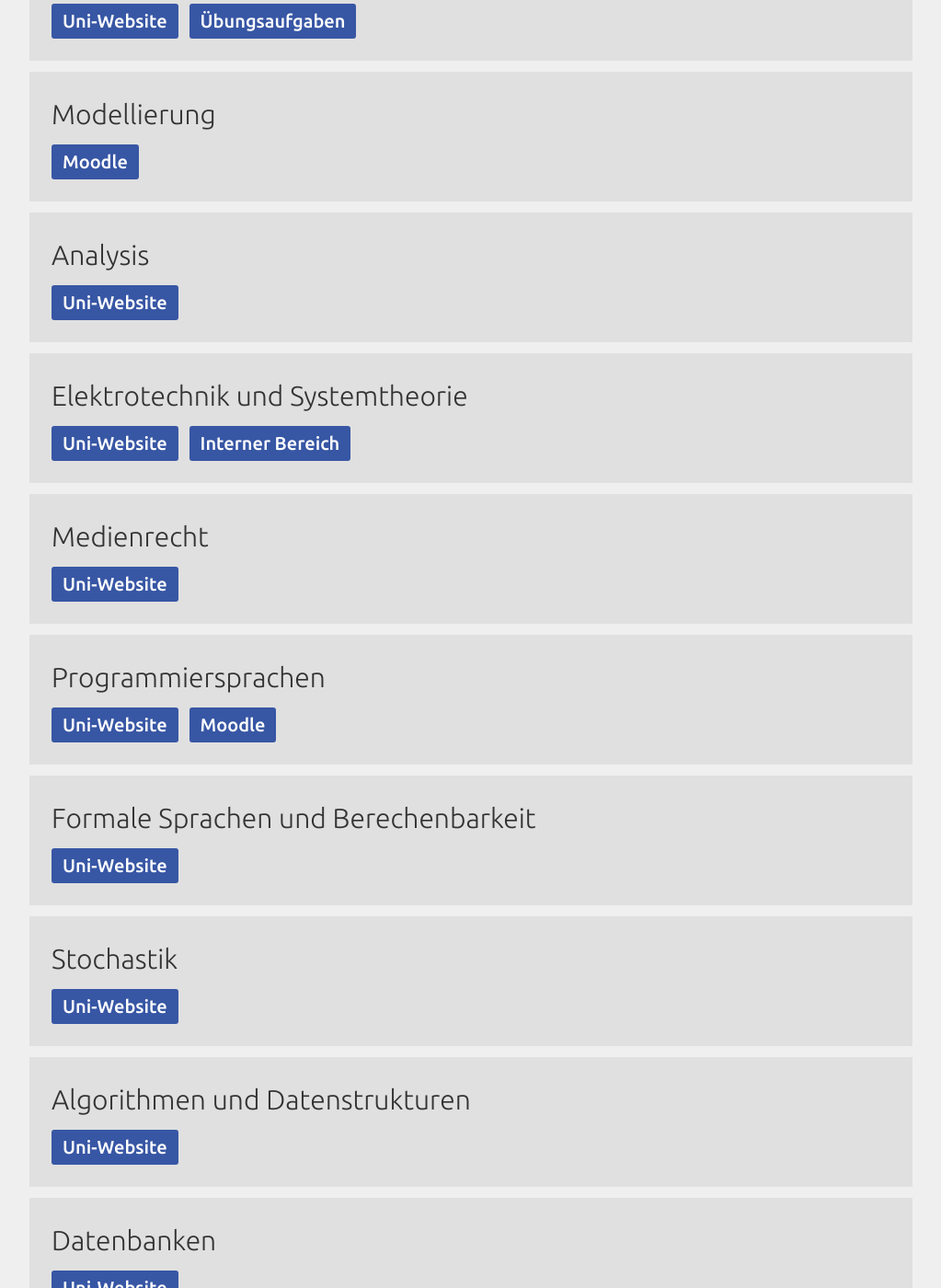
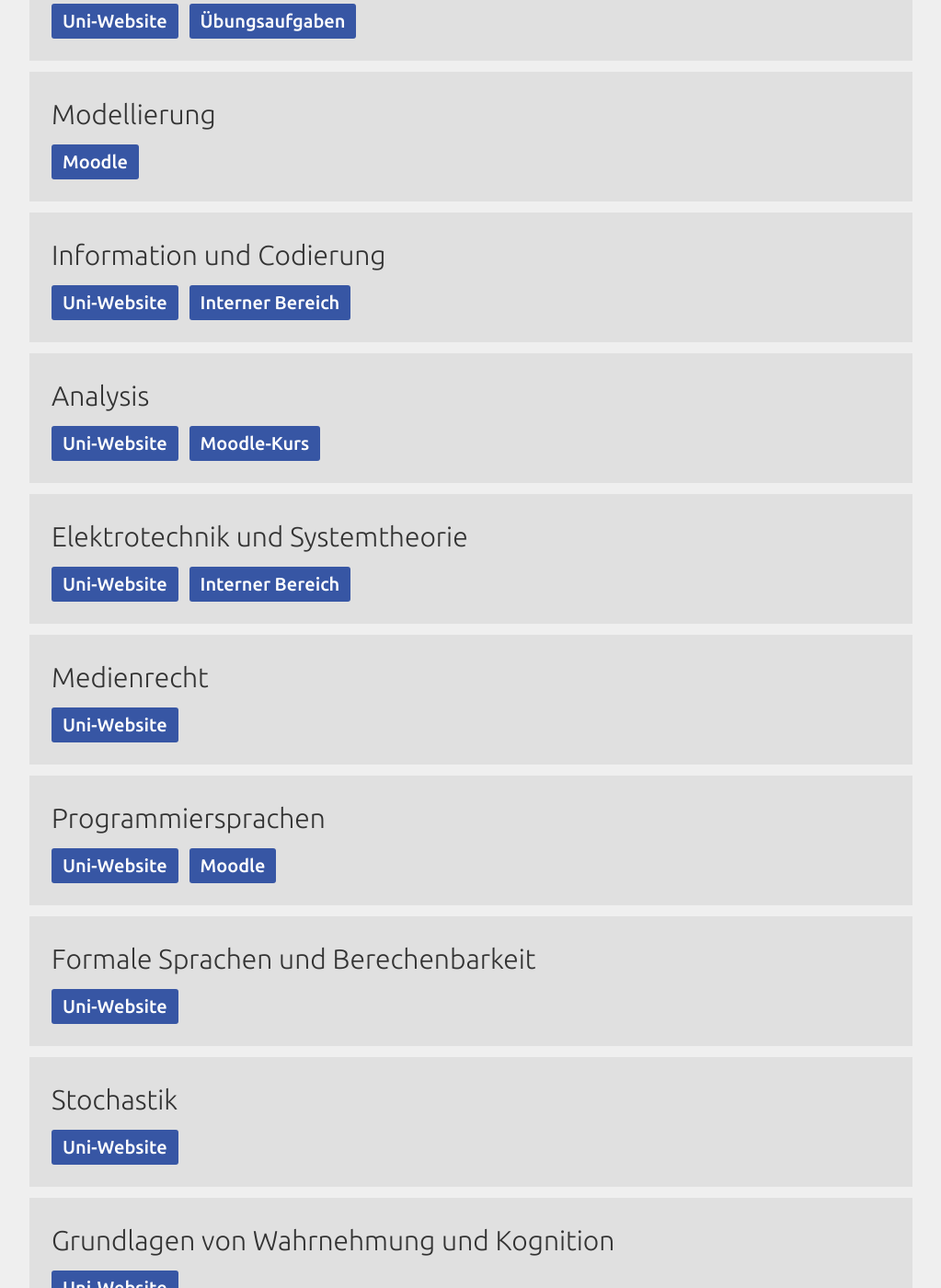
Before and after one commit to kleinfreund/hyperlink.cool, a Jekyll site: the page built from index.html, in a window 1280 px wide and 1400 px high, scrolled down 1066 px. Shown: the whole window at 92% size, without its empty margins (128-1151 px from the left). Built offline with Jekyll 4.4.1, drawn with Linux system fonts in a browser that asks for light colours; part of the change alters nothing that is shown; some of the changed text lies outside the part shown.

```diff
--- a/_data/records.json
+++ b/_data/records.json
@@ -84,6 +84,25 @@
             }
         ]
     },
+    "ic": {
+        "key": "ic",
+        "title": "Information und Codierung",
+        "abbr": "IC",
+        "keywords": ["1. Semester", "IuC"],
+        "persons": ["Günther Schatter", "Lars Meyer"],
+        "links": [
+            {
+                "title": "Uni-Website",
+                "key": "ic",
+                "url": "http://www.uni-weimar.de/de/medien/professuren/vernetzte-medien/personen/pd-dr-guenther-schatter/information-und-codierung/"
+            },
+            {
+                "title": "Interner Bereich",
+                "key": "ici",
+                "url": "http://www.uni-weimar.de/medien/schatter/doc/material/ic/ic-index.html"
+            }
+        ]
+    },
     "analysis": {
         "key": "analysis",
         "title": "Analysis",
@@ -93,8 +112,13 @@
         "links": [
             {
                 "title": "Uni-Website",
-                "key": "Analysis",
+                "key": "analysis",
                 "url": "https://www.uni-weimar.de/de/bauingenieurwesen/professuren/angewandte-mathematik/lehre/lehrmaterialien/analysis-medieninformatik/"
+            },
+            {
+                "title": "Moodle-Kurs",
+                "key": "analysism",
+                "url": "https://moodle.uni-weimar.de/course/view.php?id=2067"
             }
         ]
     },
@@ -136,17 +160,17 @@
         "title": "Programmiersprachen",
         "abbr": "Prog",
         "keywords": ["2. Semester", "Programming Languages"],
-        "persons": ["Bernd Bröhlich", "Andreas Bernstein", "André Schollmeyer"],
+        "persons": ["Bernd Bröhlich", "Andreas-Christoph Bernstein", "André Schollmeyer"],
         "links": [
             {
                 "title": "Uni-Website",
                 "key": "prog",
-                "url": "http://www.uni-weimar.de/de/medien/professuren/vr/teaching/ss-2016/vorlesung-programmiersprachen/"
+                "url": "https://www.uni-weimar.de/de/medien/professuren/vr/teaching/ss-2017/vorlesung-programmiersprachen/"
             },
             {
                 "title": "Moodle",
                 "key": "progm",
-                "url": "https://moodle.uni-weimar.de/course/view.php?id=745"
+                "url": "https://moodle.uni-weimar.de/course/view.php?id=2028"
             }
         ]
     },
@@ -175,6 +199,20 @@
                 "title": "Uni-Website",
                 "key": "st",
                 "url": "http://www.uni-weimar.de/de/bauingenieurwesen/professuren/angewandte-mathematik/lehre/lehrmaterialien/stochastik-medieninformatik/"
+            }
+        ]
+    },
+    "wakog": {
+        "key": "wakog",
+        "title": "Grundlagen von Wahrnehmung und Kognition",
+        "abbr": "WaKog",
+        "keywords": ["2. Semester"],
+        "persons": ["Michael Minge", "Vanessa Jan", "Jakob Herpel"],
+        "links": [
+            {
+                "title": "Uni-Website",
+                "key": "wakog",
+                "url": "https://moodle.uni-weimar.de/course/view.php?id=1977"
             }
         ]
     },
@@ -277,7 +315,7 @@
             {
                 "title": "Uni-Website",
                 "key": "web",
-                "url": "http://www.uni-weimar.de/en/media/chairs/webis/teaching/ss-2016/web-technology/"
+                "url": "https://www.uni-weimar.de/en/media/chairs/webis/teaching/ss-2017/web-technology/"
             }
         ]
     },
@@ -291,7 +329,7 @@
             {
                 "title": "Uni-Website",
                 "key": "km",
-                "url": "https://www.uni-weimar.de/de/medien/professuren/mediensicherheit/teaching/ss-2016/"
+                "url": "https://www.uni-weimar.de/de/medien/professuren/mediensicherheit/teaching/ss-2017/"
             }
         ]
     },
@@ -348,25 +386,6 @@
                 "title": "Uni-Website",
                 "key": "vis",
                 "url": "https://www.uni-weimar.de/de/medien/professuren/vr/teaching/ss-2017/course-visualization/"
-            }
-        ]
-    },
-    "ic": {
-        "key": "ic",
-        "title": "Information und Codierung",
-        "abbr": "IC",
-        "keywords": ["1. Semester", "IuC"],
-        "persons": ["Günther Schatter", "Lars Meyer"],
-        "links": [
-            {
-                "title": "Uni-Website",
-                "key": "ic",
-                "url": "http://www.uni-weimar.de/de/medien/professuren/vernetzte-medien/personen/pd-dr-guenther-schatter/information-und-codierung/"
-            },
-            {
-                "title": "Interner Bereich",
-                "key": "ici",
-                "url": "http://www.uni-weimar.de/medien/schatter/doc/material/ic/ic-index.html"
             }
         ]
     },
```
